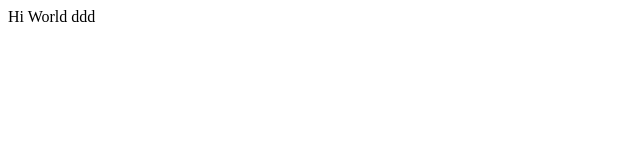
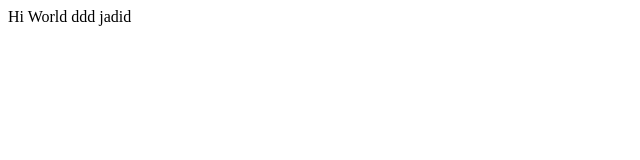
Before and after one commit to MajidSoltaninezhad/Calculator, a plain HTML site: page index.html in a window 1280 px wide. Shown: the full height of the page, 0-640 px from the left. Drawn offline with Linux system fonts and the light colour scheme.

Commit message:
new change

```diff
--- a/index.html
+++ b/index.html
@@ -7,6 +7,6 @@
     <title>Document</title>
 </head>
 <body>
-    Hi World ddd
+    Hi World ddd jadid
 </body>
 </html>
```
